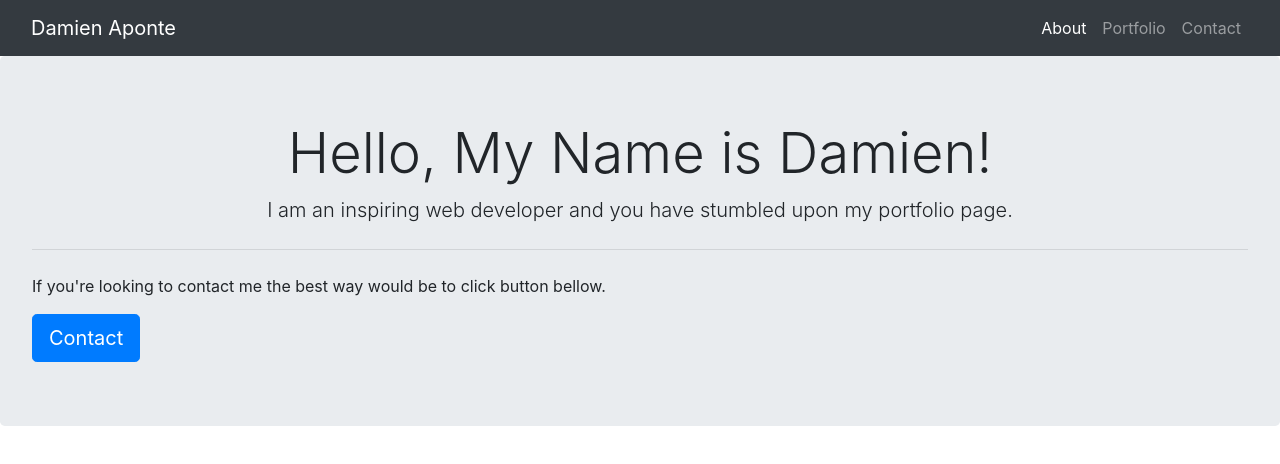
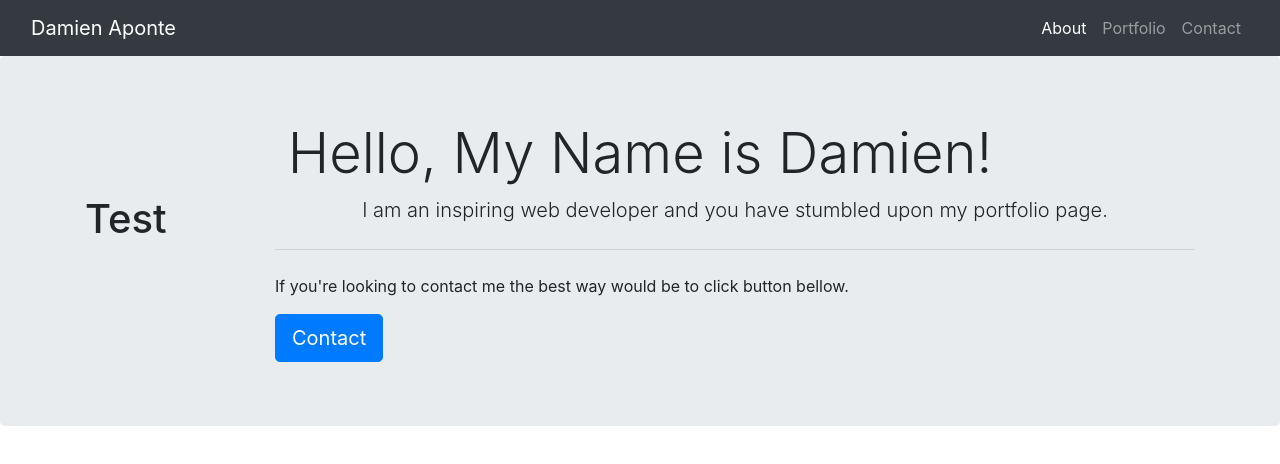
Before and after one commit to DamienVA/Bootstrap-Porfolio, a plain HTML site: page index.html in a window 1280 px wide. Drawn offline with nearby package versions, Linux system fonts and the light colour scheme.

Commit message:
jumbotron layout rows and col added

```diff
--- a/index.html
+++ b/index.html
@@ -5,7 +5,6 @@
 
   <meta charset="UTF-8">
   <title>Bootstrap Portfolio</title>
-  <link rel="stylesheet" href="style.css">
   <link rel="stylesheet" href="https://maxcdn.bootstrapcdn.com/bootstrap/4.3.1/css/bootstrap.min.css">
 
 
@@ -34,17 +33,24 @@
       </div>
     </div>
   </nav>
+  <div class="jumbotron">
+    <div class="container">
+      <h1 class="display-4 text-center">Hello, My Name is Damien!</h1>
 
-  <div class="jumbotron">
-    <h1 class="display-4 text-center">Hello, My Name is Damien!</h1>
+      <div class="row">
+        <div class="col-md-2">
+          <h1>Test</h1>
+        </div>
+
+        <div class="col-md-10">
           <p class="lead text-center">I am an inspiring web developer and you have stumbled upon my portfolio page.</p>
           <hr class="my-4 text-center">
           <p>If you're looking to contact me the best way would be to click button bellow.</p>
           <a class="btn btn-primary btn-lg" href="contact.html" role="button">Contact</a>
         </div>
-
-
-
+      </div>
+    </div>
+  </div>
   <script src="https://code.jquery.com/jquery-3.3.1.slim.min.js"
     integrity="sha384-q8i/X+965DzO0rT7abK41JStQIAqVgRVzpbzo5smXKp4YfRvH+8abtTE1Pi6jizo"
     crossorigin="anonymous"></script>
```
Lines whose indentation alone changed are shown as unchanged.
